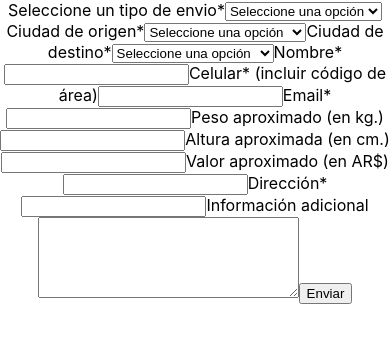
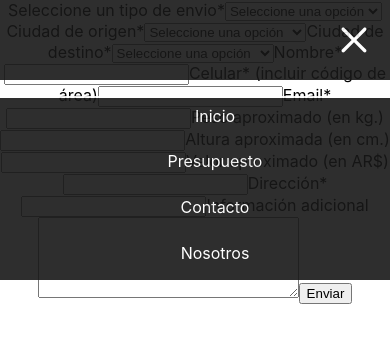
Before and after one commit to CesarAlcoholado/ParcelPlus, a React (Create React App) app in the folder client/: page /Home in a window 390 px wide. Shown: the top 342 px of the page. Built offline with nearby package versions, Linux system fonts and the light colour scheme.

Commit message:
Update Nabvar styles

```diff
--- a/client/package.json
+++ b/client/package.json
@@ -7,10 +7,13 @@
     "@testing-library/react": "^13.4.0",
     "@testing-library/user-event": "^13.5.0",
     "axios": "^1.1.3",
+    "framer-motion": "^7.6.1",
     "react": "^18.2.0",
     "react-dom": "^18.2.0",
+    "react-icons": "^4.6.0",
     "react-redux": "^8.0.4",
     "react-router-dom": "^6.4.2",
+    "react-router-hash-link": "^2.4.3",
     "react-scripts": "5.0.1",
     "redux": "^4.2.0",
     "redux-thunk": "^2.4.1",
--- a/client/src/components/Form/Form.jsx
+++ b/client/src/components/Form/Form.jsx
@@ -25,7 +25,7 @@ export default function Form() {
 
   return (
     <div>
-      <form onSubmit={handleSubmit} noValidate>
+      <form id="quotation" onSubmit={handleSubmit} noValidate>
         <label>Seleccione un tipo de envio*</label>
         <select name="shipment" value={form.shipment} onChange={handleChange}>
           <option value="0">Seleccione una opción</option>
@@ -119,7 +119,7 @@ export default function Form() {
           onChange={handleChange}
         />
         {errors.homeAdress && <p>{errors.homeAdress}</p>}
-        <label>Información adicional</label>
+        <label id="details">Información adicional</label>
         <textarea
           name="moreDetails"
           value={form.moreDetails}
--- /dev/null
+++ b/client/src/components/NavBar/MobileNavigation.jsx
@@ -0,0 +1,38 @@
+import React, { useState } from "react";
+import NavLinks from "./NavLinks";
+import { IoMdMenu } from "react-icons/io";
+import { CgClose } from "react-icons/cg";
+import styles from "./NavBar.module.css";
+
+export default function MobileNavigation() {
+  const [open, setOpen] = useState(true);
+
+  const burguerIcon = (
+    <IoMdMenu
+      className={styles.burguer}
+      size="40px"
+      color="white"
+      onClick={() => setOpen(!open)}
+    />
+  );
+
+  const closeIcon = (
+    <CgClose
+      className={styles.burguer}
+      size="40px"
+      color="white"
+      onClick={() => setOpen(!open)}
+    />
+  );
+
+  const closeMobileMenu = () => {
+    setOpen(false)
+  }
+
+  return (
+    <nav className={styles.MobileNavigation}>
+      {open ? closeIcon : burguerIcon}
+      {open && <NavLinks isMobile={true} closeMobileMenu={closeMobileMenu} />}
+    </nav>
+  );
+}
--- a/client/src/components/NavBar/NavBar.jsx
+++ b/client/src/components/NavBar/NavBar.jsx
@@ -1,17 +1,13 @@
 import React from 'react'
+import MobileNavigation from './MobileNavigation';
+import Navigation from './Navigation';
 import styles from './NavBar.module.css';
 
 export default function NavBar() {
   return (
-    <div>
-      <div className={styles.LogoContainer}></div>
-      <div className={styles.ListContainer}>
-        <ul className={styles.ul}>
-          <li className={styles.ListItem}>Inicio</li>
-          <li className={styles.ListItem}>Presupuesto</li>
-          <li className={styles.ListItem}>Contacto</li>
-        </ul>
-      </div>
+    <div className={styles.NavBar}>
+     <Navigation/>
+     <MobileNavigation/>
     </div>
   );
 }
--- a/client/src/components/NavBar/NavBar.module.css
+++ b/client/src/components/NavBar/NavBar.module.css
@@ -0,0 +1,63 @@
+*{
+  box-sizing: border-box;
+}
+.NavBar{
+  height: 80px;
+  background-color: #181818;
+  width: 100%;
+  position: fixed;
+  z-index: 999;
+  opacity: 0.9;
+  display: flex;
+  justify-content: flex-end;
+  align-items: center;
+}
+
+.NavBar ul li {
+  display: inline-block;
+  height: 30px;
+  margin: 2vw;
+}
+
+.NavBar ul li {
+  text-decoration: none;
+  color: #FFFFFF
+}
+
+.NavBar li:hover {
+  border-bottom: 5px solid #FF4D0B;
+}
+
+.NavBar .MobileNavigation {
+  display: none;
+}
+
+@media (max-width: 990px){
+  .NavBar .Navigation {
+    display: none;
+  }
+
+  .NavBar .MobileNavigation {
+    display: flex;
+    align-items: center;
+    height: 56px;
+  }
+
+  .NavBar .MobileNavigation .burguer {
+    position: absolute;
+    right: 4%;
+    cursor: pointer;
+  }
+
+  .NavBar nav ul {
+    display: flex;
+    flex-direction: column;
+    position: absolute;
+    top: 80px;
+    right: 0;
+    width: 100%;
+    background-color: #181818;
+    border-top: 2px solid white;
+  }
+
+}
--- /dev/null
+++ b/client/src/components/NavBar/NavLinks.jsx
@@ -0,0 +1,58 @@
+import React from "react";
+import styles from "./NavBar.module.css";
+import { HashLink as Link } from "react-router-hash-link";
+import { motion } from "framer-motion";
+
+export default function NavLinks(props) {
+  const animateFrom = { opacity: 0, y: -40 };
+  const animateTo = { opacity: 1, y: 0 };
+
+  return (
+    <ul className={styles.ul}>
+      <Link to="/Home">
+        <motion.li
+          initial={animateFrom}
+          animate={animateTo}
+          transition={{ delay: 0.05 }}
+          className={styles.ListItem}
+          onClick={() => props.isMobile && props.closeMobileMenu()}
+        >
+          Inicio
+        </motion.li>
+      </Link>
+      <Link to="#quotation">
+        <motion.li
+          initial={animateFrom}
+          animate={animateTo}
+          transition={{ delay: 0.10 }}
+          className={styles.ListItem}
+          onClick={() => props.isMobile && props.closeMobileMenu()}
+        >
+          Presupuesto
+        </motion.li>
+      </Link>
+      <Link to="#contact">
+        <motion.li
+          initial={animateFrom}
+          animate={animateTo}
+          transition={{ delay: 0.20 }}
+          className={styles.ListItem}
+          onClick={() => props.isMobile && props.closeMobileMenu()}
+        >
+          Contacto
+        </motion.li>
+      </Link>
+      <Link to="#about">
+        <motion.li
+          initial={animateFrom}
+          animate={animateTo}
+          transition={{ delay: 0.30 }}
+          className={styles.ListItem}
+          onClick={() => props.isMobile && props.closeMobileMenu()}
+        >
+          Nosotros
+        </motion.li>
+      </Link>
+    </ul>
+  );
+}
--- /dev/null
+++ b/client/src/components/NavBar/Navigation.jsx
@@ -0,0 +1,11 @@
+import React from 'react'
+import NavLinks from './NavLinks'
+import styles from './NavBar.module.css'
+
+export default function Navigation() {
+  return (
+    <nav className={styles.Navigation}>
+      <NavLinks/>
+    </nav>
+  )
+}
--- a/client/src/pages/Home/Home.jsx
+++ b/client/src/pages/Home/Home.jsx
@@ -1,10 +1,12 @@
 import React from 'react';
+import NavBar from '../../components/NavBar/NavBar.jsx';
 import Form from '../../components/Form/Form.jsx';
 import Cv from '../../components/Cv/Cv.jsx';
 
 export default function Home() {
   return (
     <div>
+      <NavBar/>
       <Form/>
     </div>
   )
```
Also changed, not shown: 1 other file (tests, documents, lock files or other folders).
